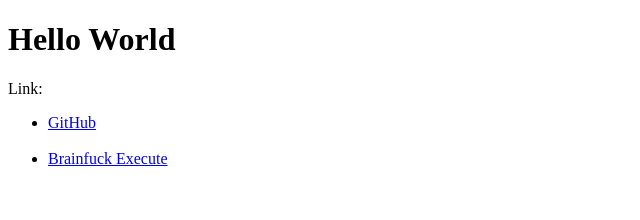
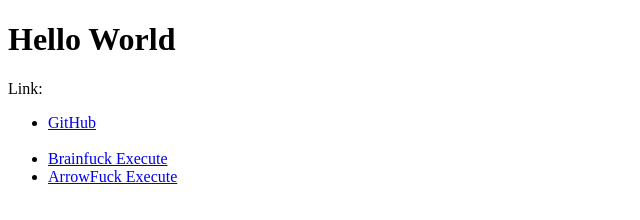
Before and after one commit to zkyto2311/zkyto2311.github.io, a plain HTML site: page index.html in a window 1280 px wide. Shown: the whole page, without its empty margins (0-640 px from the left). Drawn offline with Linux system fonts and the light colour scheme.

Commit message:
add link

```diff
--- a/index.html
+++ b/index.html
@@ -16,5 +16,8 @@
         <li>
             <a href="https://zkyto2311.github.io/Brainfuck-Execute/" target="_blank">Brainfuck Execute</a>
         </li>
+        <li>
+            <a href="https://zkyto2311.github.io/ArrowFuck-Execute/" target="_blank">ArrowFuck Execute</a>
+        </li>
     </ul>
 </div>
```
